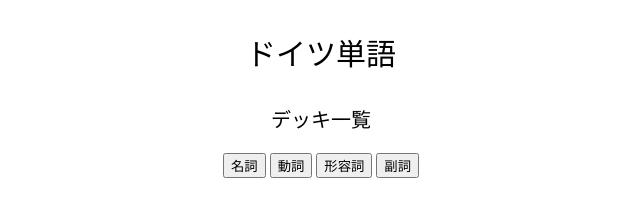
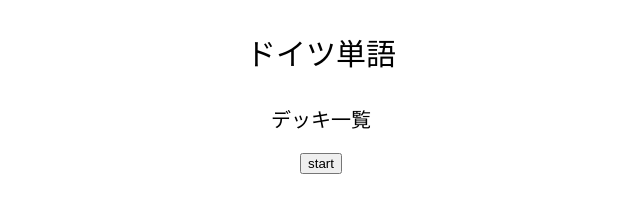
Before and after one commit to ut-code/matching, a website: page select.ejs in a window 1280 px wide. Shown: the whole page, without its empty margins (319-959 px from the left). Drawn offline with nearby package versions, Linux system fonts and the light colour scheme; files that its build step writes are made by us from their sources.

Commit message:
practiceへ遷移可能に

```diff
--- a/select.ejs
+++ b/select.ejs
@@ -8,11 +8,8 @@
 <div style="text-align:center">
     <p style="font-size: 30px;">ドイツ単語</p>
     <p style="font-size: 20px;">デッキ一覧</p>
-    <form action="/practice">
-      <button>名詞</button>
-      <button>動詞</button>
-      <button>形容詞</button>
-      <button>副詞</button>
+    <form method="post" action="/practice">
+      <button>start</button>
     </form>
 </div>
   </body>
```
